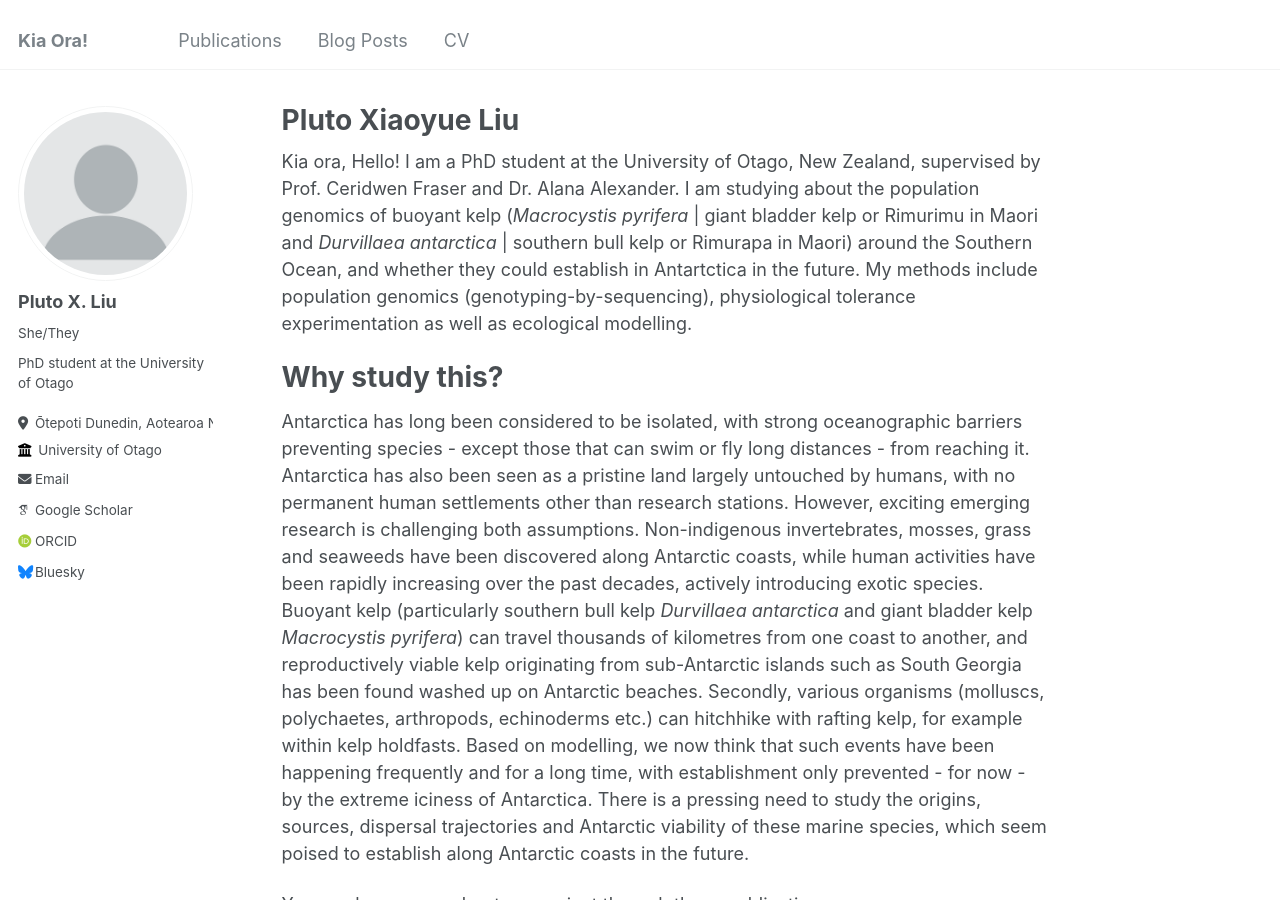
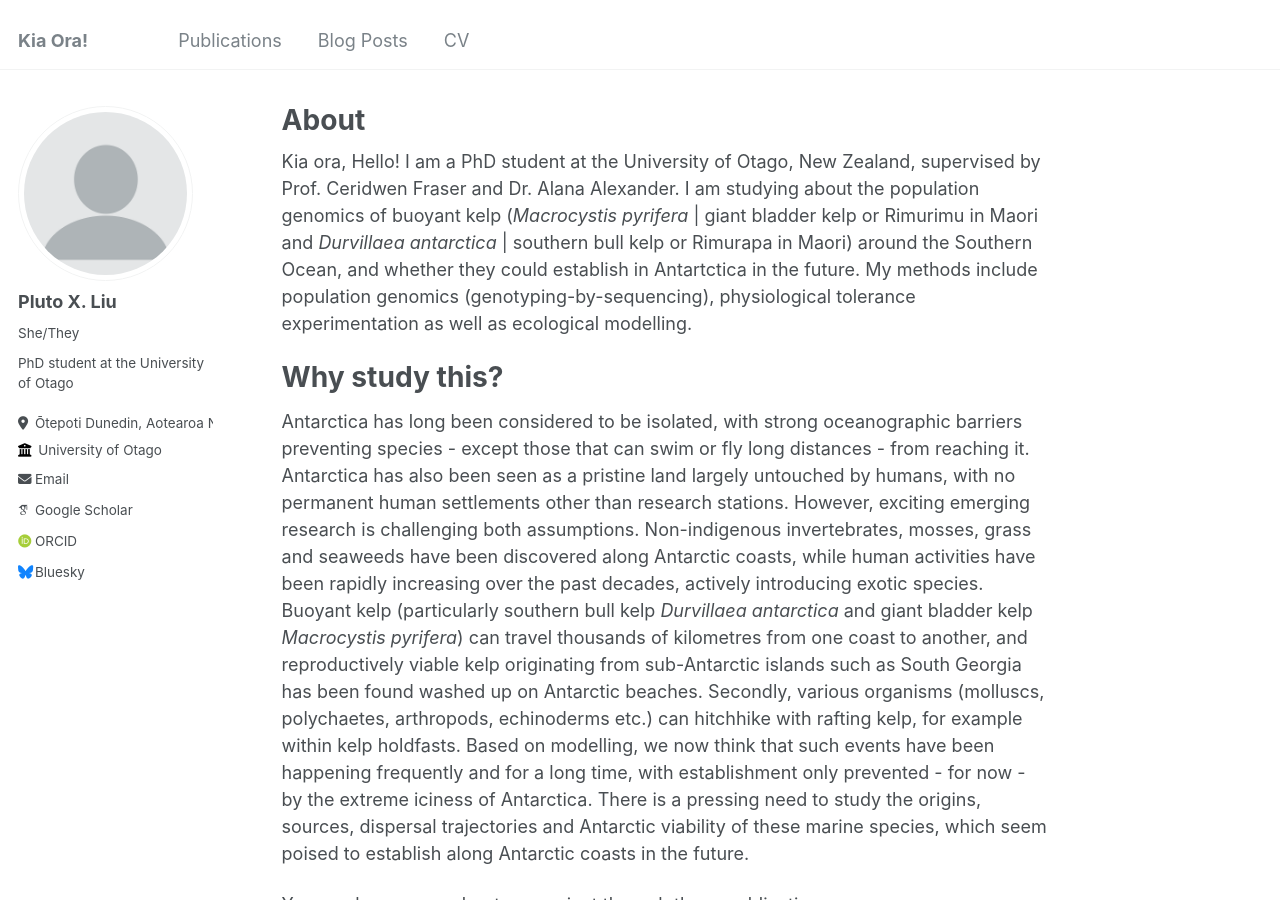
Before and after one commit to PlutoXLiu/PlutoXLiu.github.io, a Jekyll site: the page built from _pages/about.md, in a window 1280 px wide and 900 px high. Built offline with Jekyll 4.4.1, drawn with Linux system fonts in a browser that asks for light colours; some web fonts are replaced.

Commit message:
Update about.md

```diff
--- a/_pages/about.md
+++ b/_pages/about.md
@@ -1,6 +1,6 @@
 ---
 permalink: /
-title: "Pluto Xiaoyue Liu"
+title: "About"
 author_profile: true
 redirect_from:
   - /about/
```
